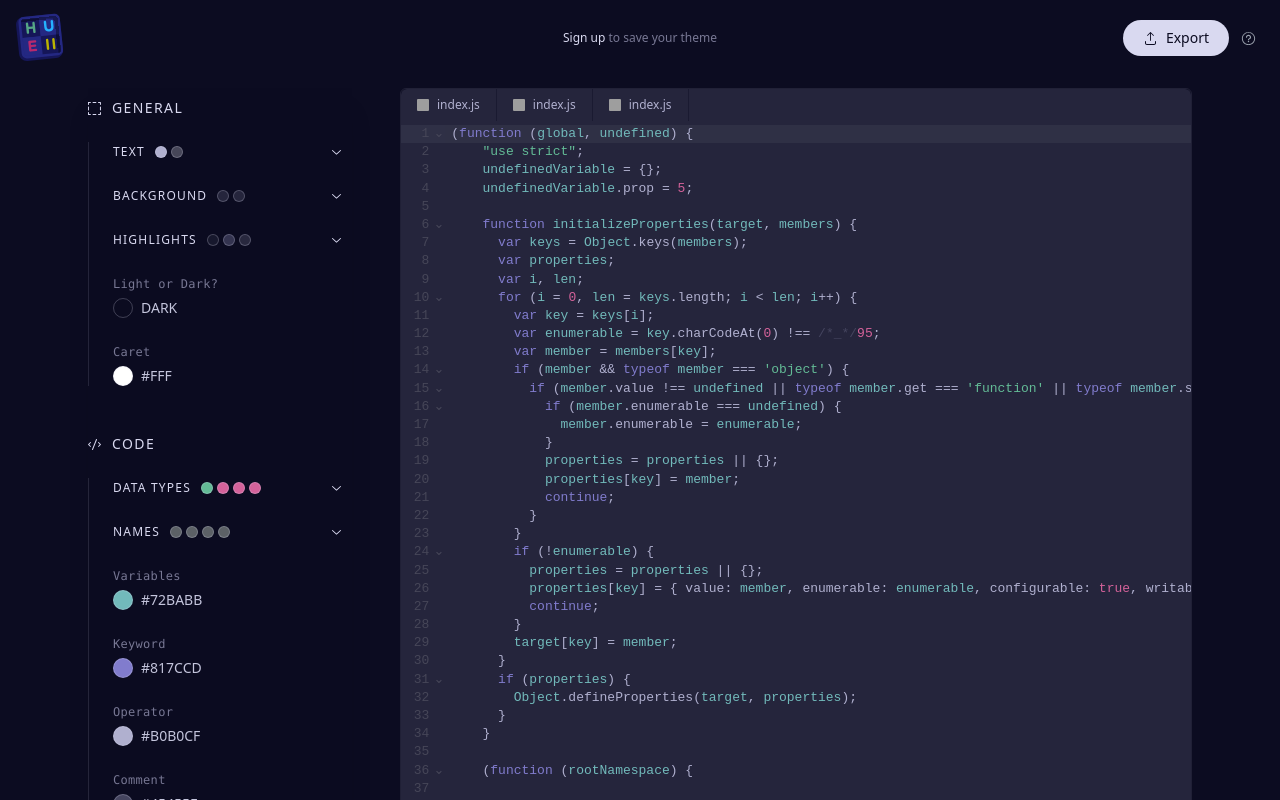
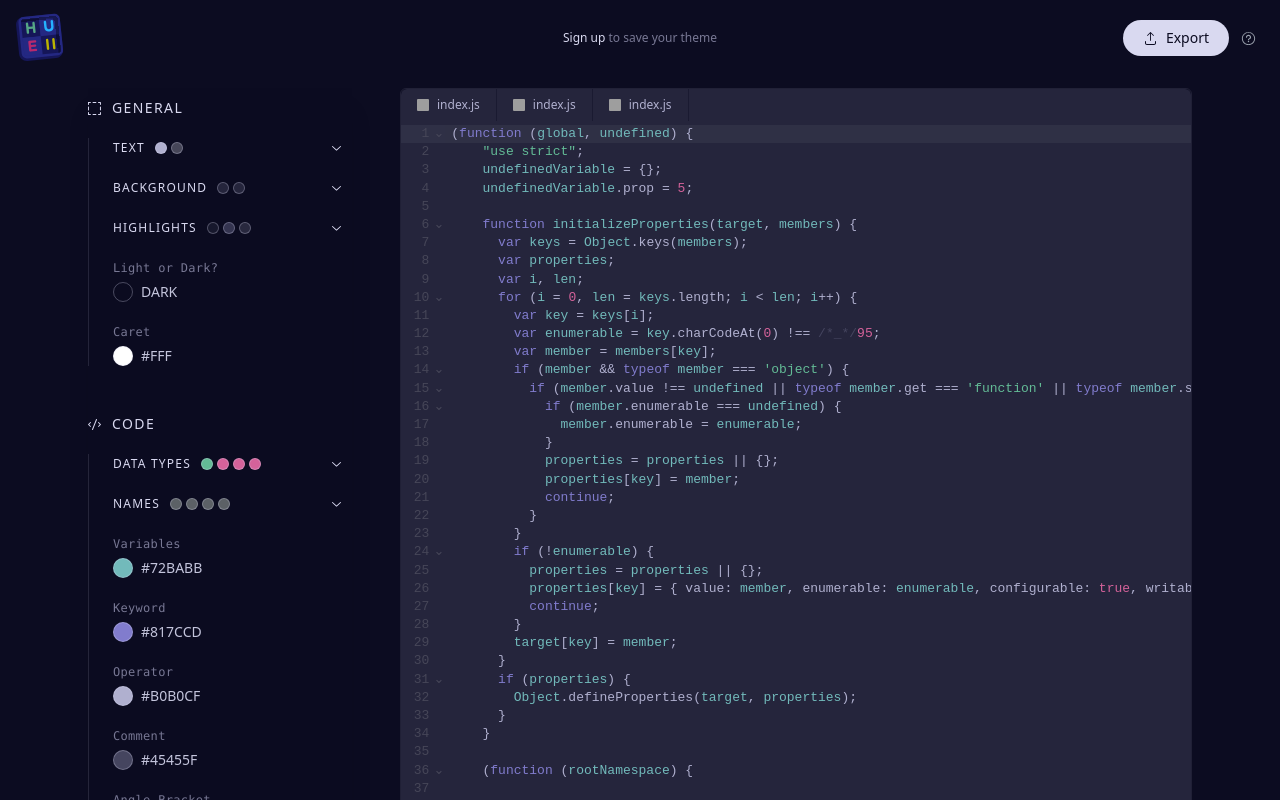
Before and after one commit to maxgeor/hueii, a Next.js app: page /sandbox in a window 1280 px wide. Shown: the top 800 px of the page. Built offline with nearby package versions, Linux system fonts and the light colour scheme; grey boxes are pictures that could not be loaded; a web font is replaced by a local one.

Commit message:
tightened the spacing

```diff
--- a/app/sandbox/page.js
+++ b/app/sandbox/page.js
@@ -86,11 +86,11 @@ export default function SandboxPage() {
   const styles = [
     { group: 'General', icon: <GroupIcon className='shrink-0'/>, isSubgroup: false, items: [
       { group: 'Text', isSubgroup: true, items: [
-        { name: 'Foreground', color: foreground, setColor: setForeground },
-        { name: 'Gutter Foreground', color: gutterForeground, setColor: setGutterForeground }
+        { name: 'Editor Text', color: foreground, setColor: setForeground },
+        { name: 'Gutter Text', color: gutterForeground, setColor: setGutterForeground }
       ] },
       { group: 'Background', isSubgroup: true, items: [
-        { name: 'Background', color: background, setColor: setBackground },
+        { name: 'Editor Background', color: background, setColor: setBackground },
         { name: 'Gutter Background', color: gutterBackground, setColor: setGutterBackground },
       ] },
       { group: 'Highlights', isSubgroup: true, items: [
--- a/components/ColorBadge.jsx
+++ b/components/ColorBadge.jsx
@@ -6,7 +6,7 @@ export default function ColorBadge({
   preview = false
 }) {
   const styles = { backgroundColor: color }
-  const classes = 'shrink-0 border border-box border-white/[25%] rounded-full z-10'
+  const classes = 'shrink-0 border border-box border-white/[30%] rounded-full z-10'
 
   return (
     preview ? (
--- a/components/StyleGroup.jsx
+++ b/components/StyleGroup.jsx
@@ -12,7 +12,7 @@ export default function StyleGroup({
 
   const StyleList = ({ children: c }) => (
     <section className={`
-      flex flex-col space-y-6 border-box border-white/[13%]
+      flex flex-col gap-y-5 border-white/[13%]
       ${isSubgroup ? 'mt-5 pl-6 border-box border-l' : 'md:pl-6 md:border-l'}
     `}>
       {c}
@@ -20,9 +20,9 @@ export default function StyleGroup({
   )
 
   return (
-    <div className={`flex flex-col space-y-6`}>
+    <div className='flex flex-col gap-y-5'>
       {isSubgroup ? (
-        <div className='flex flex-col my-0.5'>
+        <div className={`flex flex-col ${open? 'my-2' : 'my-0.5'} transition-all ease-out duration-200`}>
           <button
             className='group overflow-visible flex justify-between items-center p-2 pl-3 hover:bg-gray-800 focus:bg-gray-800 focus:ring-1 focus:ring-gray-600 focus:outline-none rounded-full -mt-2 -ml-3 -mb-2'
             onClick={() => setOpen(!open)}
```
